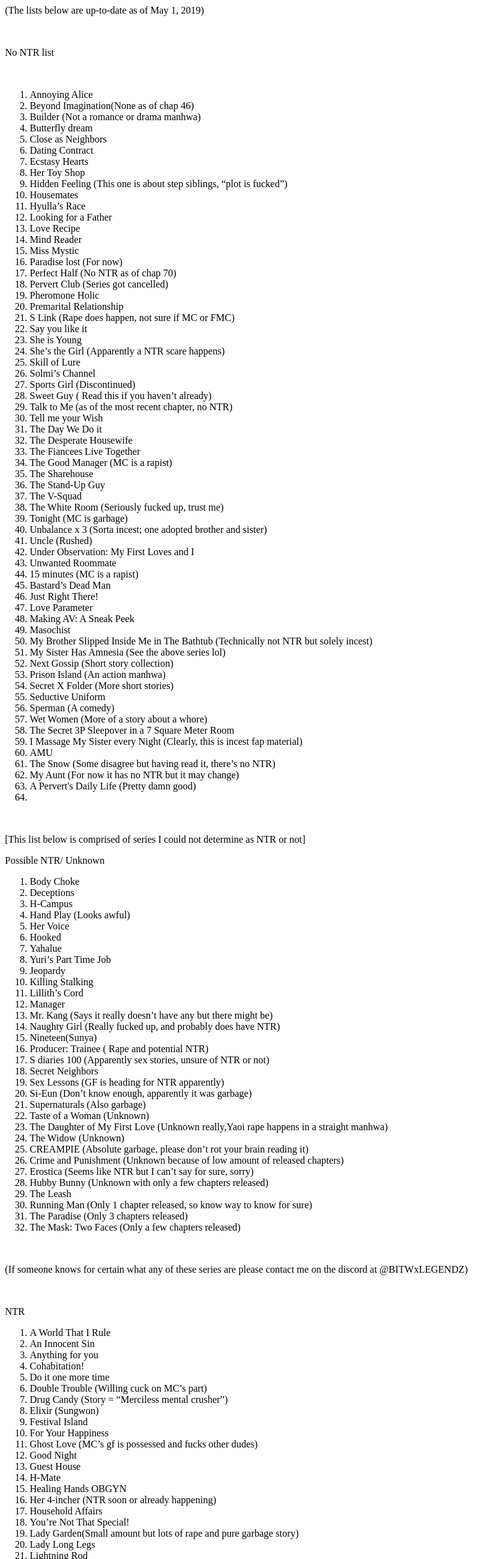
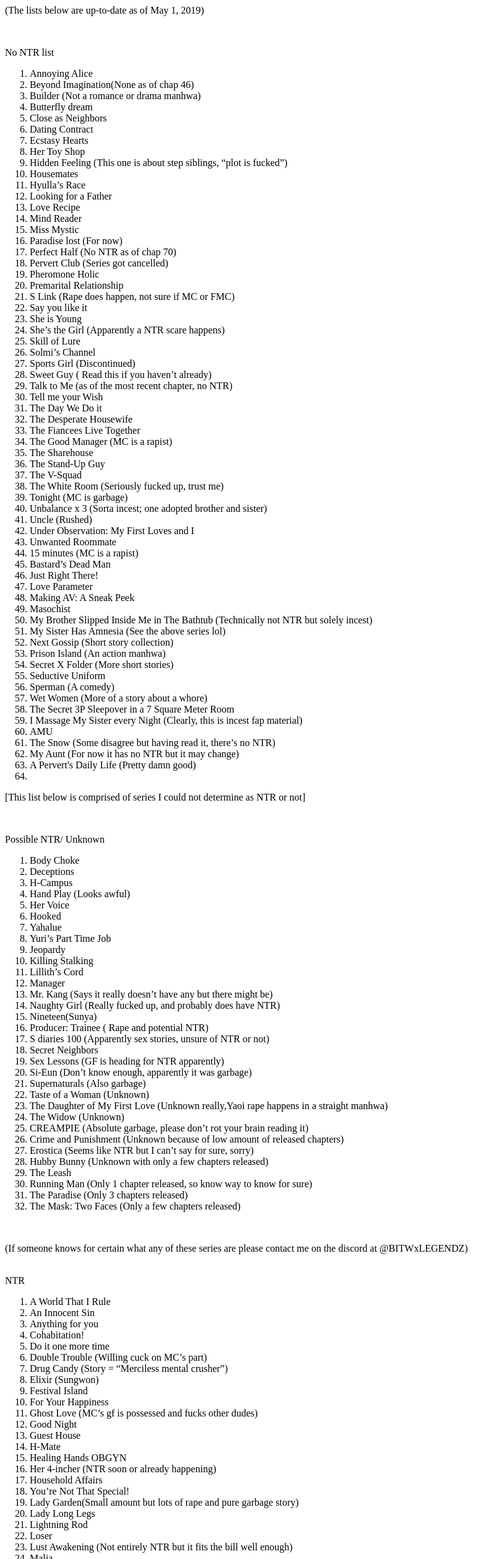
Before and after one commit to joseph619/NTR-manhwa-list-blog, a plain HTML site: page index.html in a window 1280 px wide. Shown: the top 2516 px of the page at 62% size, without its empty margins (0-811 px from the left). Drawn offline with Linux system fonts and the light colour scheme.

Commit message:
Update index.html

```diff
--- a/index.html
+++ b/index.html
@@ -1,7 +1,6 @@
 <p><span style="font-weight: 400;">(The lists below are up-to-date as of May 1, 2019)</span></p>
 <p>&nbsp;</p>
-<p><span style="font-weight: 400;">No NTR list</span></p>
-<p>&nbsp;</p>
+<p><span style="font-weight: 400;">No NTR list</span>&nbsp;</p>
 <ol>
 <li style="font-weight: 400;"><span style="font-weight: 400;">Annoying Alice</span></li>
 <li style="font-weight: 400;"><span style="font-weight: 400;">Beyond Imagination(None as of chap 46)</span></li>
@@ -68,8 +67,8 @@
 <li style="font-weight: 400;"><span style="font-weight: 400;">A Pervert's Daily Life (Pretty damn good)</span></li>
 <li style="font-weight: 400;"></li>
 </ol>
+<p><span style="font-weight: 400;">[This list below is comprised of series I could not determine as NTR or not]</span></p>
 <p>&nbsp;</p>
-<p><span style="font-weight: 400;">[This list below is comprised of series I could not determine as NTR or not]</span></p>
 <p><span style="font-weight: 400;">Possible NTR/ Unknown </span></p>
 <ol>
 <li style="font-weight: 400;"><span style="font-weight: 400;">Body Choke</span></li>
@@ -107,8 +106,7 @@
 </ol>
 <p>&nbsp;</p>
 <p><span style="font-weight: 400;">(If someone knows for certain what any of these series are please contact me on the discord at @BITWxLEGENDZ)</span></p>
-<p>&nbsp;</p>
-<p><span style="font-weight: 400;">NTR</span></p>
+<p><br /><span style="font-weight: 400;">NTR</span></p>
 <ol>
 <li style="font-weight: 400;"><span style="font-weight: 400;">A World That I Rule</span></li>
 <li style="font-weight: 400;"><span style="font-weight: 400;">An Innocent Sin</span></li>
```
